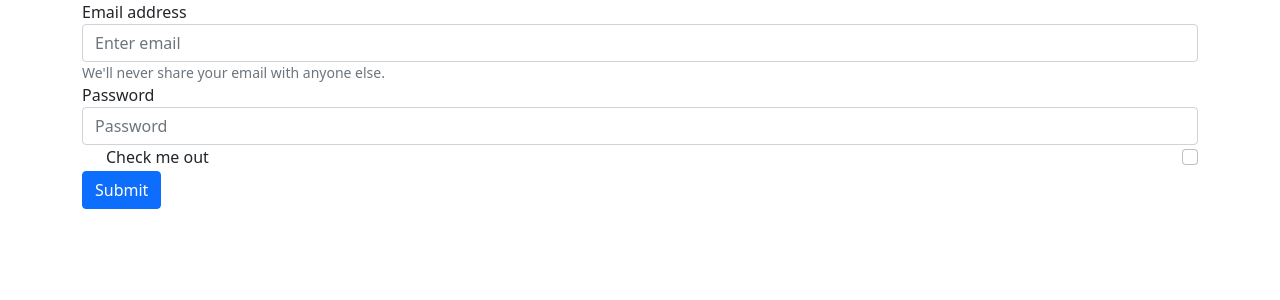
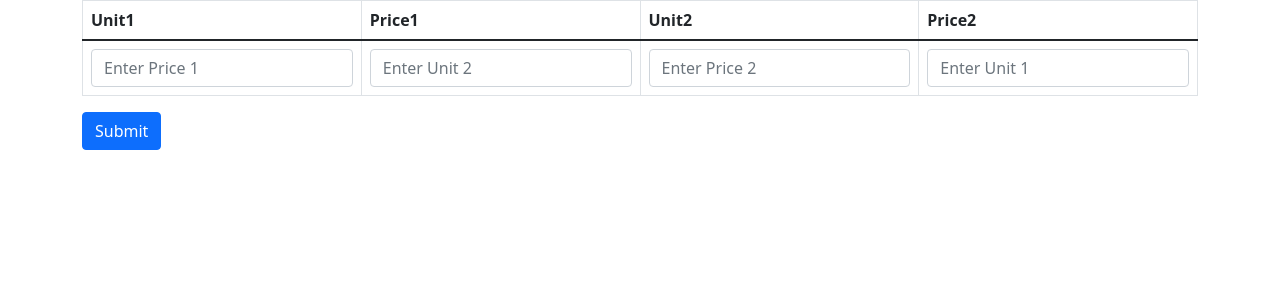
Before and after one commit to Av922230/angular-newlearn, an Angular app: page / in a window 1280 px wide. Shown: the top 300 px of the page. Built offline with nearby package versions, Linux system fonts and the light colour scheme.

Commit message:
1 file modified

```diff
--- a/src/app/SMC/CommonService.html
+++ b/src/app/SMC/CommonService.html
@@ -1,20 +1,58 @@
 <div class="container">
-<div class="row">
-<form>
-<div class="form-group">
-  <label for="exampleInputEmail1">Email address</label>
-  <input type="email" class="form-control" id="exampleInputEmail1" aria-describedby="emailHelp" placeholder="Enter email">
-  <small id="emailHelp" class="form-text text-muted">We'll never share your email with anyone else.</small>
+  <div class="row">
+    <form>
+      <table class="table table-bordered">
+        <thead>
+          <tr>
+            <th scope="col">Unit1</th>
+            <th scope="col">Price1</th>
+            <th scope="col">Unit2</th>
+            <th scope="col">Price2</th>
+          </tr>
+        </thead>
+
+        <tbody>
+          <tr>
+            <td>
+              <input
+                type="textbox"
+                class="form-control"
+                id="Price1Price"
+                placeholder="Enter Price 1"
+              />
+            </td>
+
+            <td>
+              <input
+                type="textbox"
+                class="form-control"
+                id="Unit2Price"
+                placeholder="Enter Unit 2"
+              />
+            </td>
+
+            <td>
+              <input
+                type="textbox"
+                class="form-control"
+                id="Price2Price"
+                placeholder="Enter Price 2"
+              />
+            </td>
+
+            <td>
+              <input
+                type="textbox"
+                class="form-control"
+                id="Unit1Price"
+                placeholder="Enter Unit 1"
+              />
+            </td>
+          </tr>
+        </tbody>
+      </table>
+
+      <button type="submit" class="btn btn-primary">Submit</button>
+    </form>
+  </div>
 </div>
-<div class="form-group">
-  <label for="exampleInputPassword1">Password</label>
-  <input type="password" class="form-control" id="exampleInputPassword1" placeholder="Password">
-</div>
-<div class="form-group form-check">
-  <input type="checkbox" class="form-check-input" id="exampleCheck1">
-  <label class="form-check-label" for="exampleCheck1">Check me out</label>
-</div>
-<button type="submit" class="btn btn-primary">Submit</button>
-</form>
-</div>
-</div>
```
